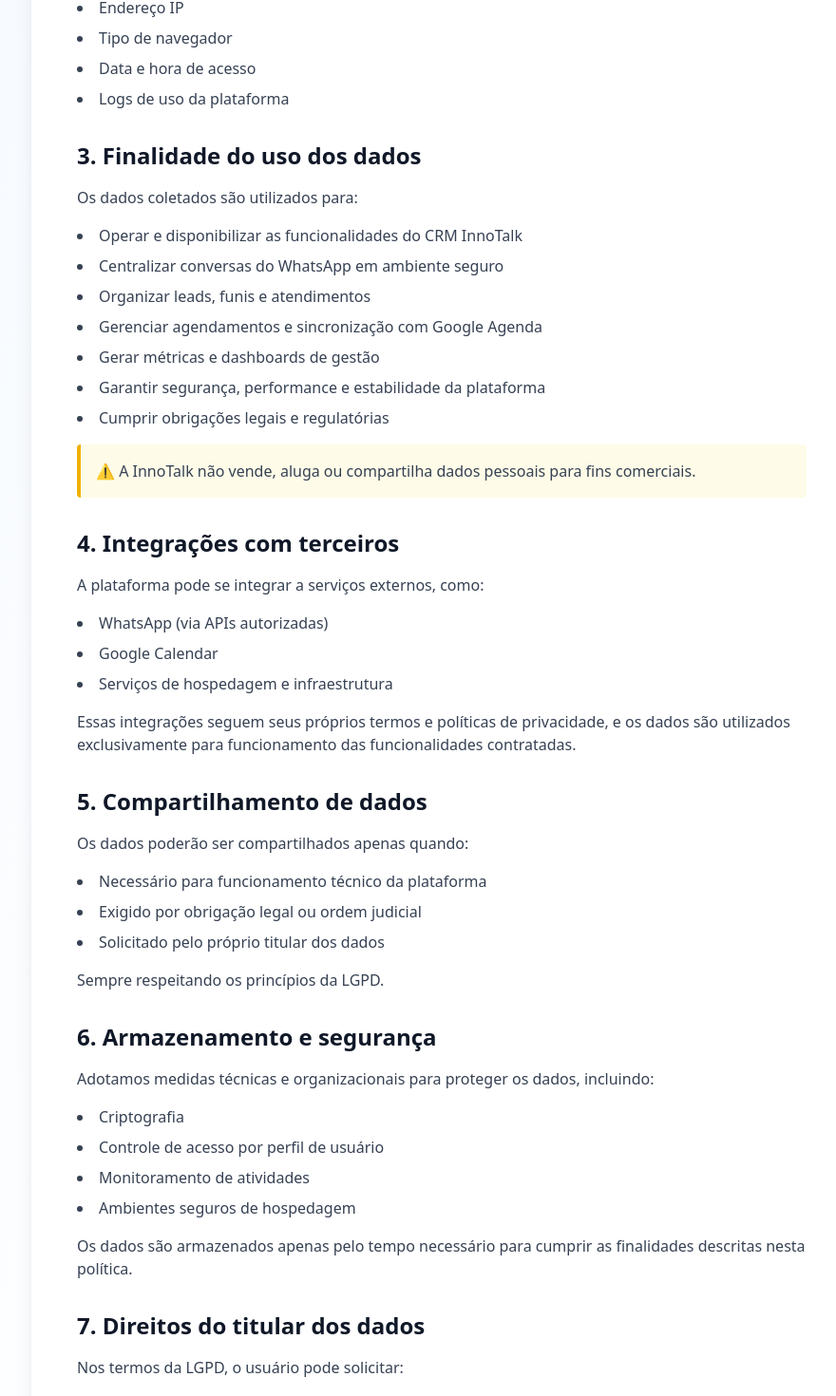
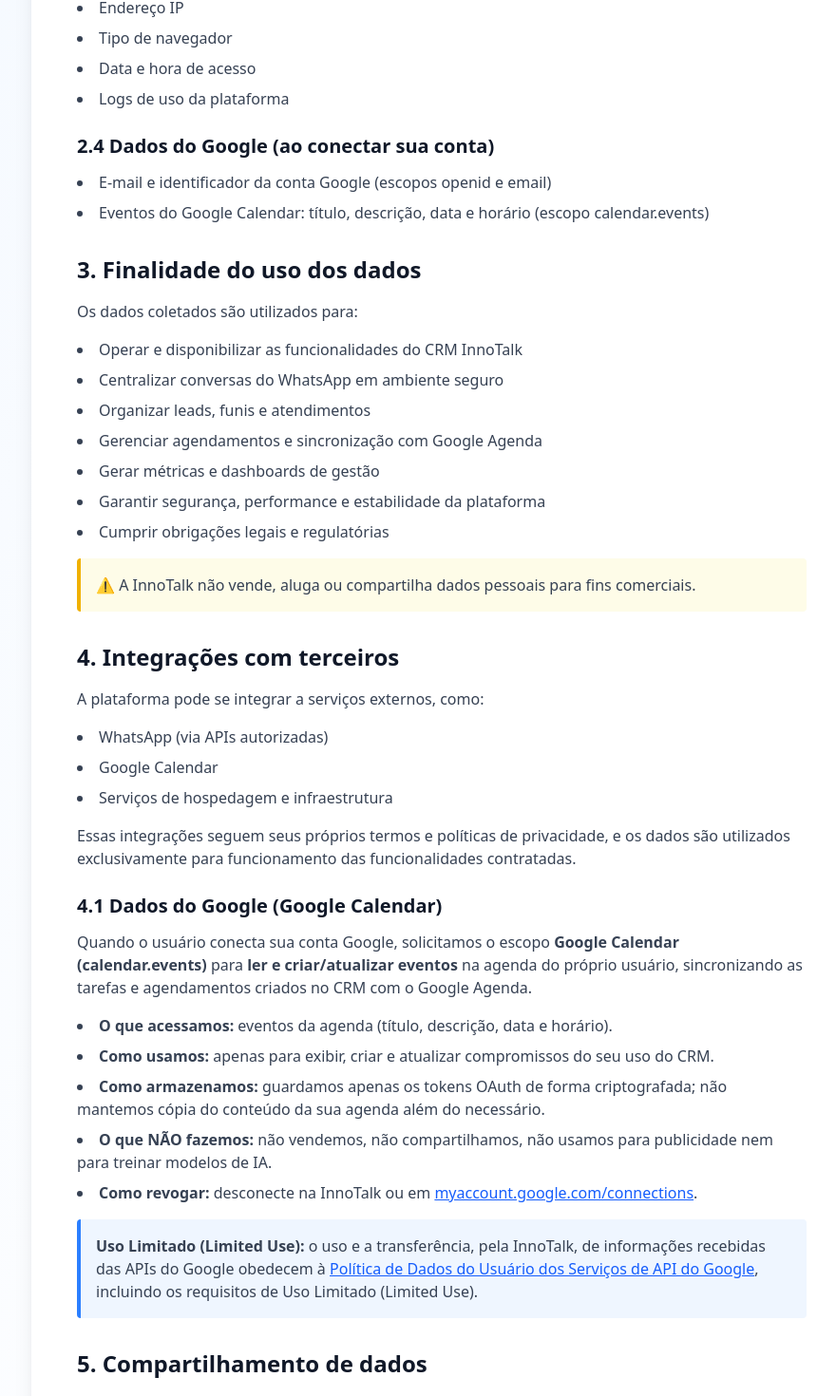
Before and after one commit to marcosmartins2/lp-innotalk, a Next.js app: page /politica-privacidade in a window 1280 px wide. Shown: the part 1352-2822 px from the top of the page at 95% size, without its empty margins (175-1055 px from the left). Built offline with nearby package versions, Linux system fonts and the light colour scheme.

Commit message:
feat: Update Privacy Policy and Footer to clarify data usage and Google API compliance

```diff
--- a/app/politica-privacidade/page.tsx
+++ b/app/politica-privacidade/page.tsx
@@ -76,11 +76,17 @@
                             </ul>
 
                             <h3 className="text-xl font-semibold text-gray-900 mb-3">2.3 Dados técnicos</h3>
-                            <ul className="list-disc list-inside space-y-2 text-gray-700">
+                            <ul className="list-disc list-inside space-y-2 mb-6 text-gray-700">
                                 <li>Endereço IP</li>
                                 <li>Tipo de navegador</li>
                                 <li>Data e hora de acesso</li>
                                 <li>Logs de uso da plataforma</li>
+                            </ul>
+
+                            <h3 className="text-xl font-semibold text-gray-900 mb-3">2.4 Dados do Google (ao conectar sua conta)</h3>
+                            <ul className="list-disc list-inside space-y-2 text-gray-700">
+                                <li>E-mail e identificador da conta Google (escopos openid e email)</li>
+                                <li>Eventos do Google Calendar: título, descrição, data e horário (escopo calendar.events)</li>
                             </ul>
                         </div>
 
@@ -109,10 +115,30 @@
                                 <li>Google Calendar</li>
                                 <li>Serviços de hospedagem e infraestrutura</li>
                             </ul>
-                            <p className="text-gray-700">
+                            <p className="text-gray-700 mb-6">
                                 Essas integrações seguem seus próprios termos e políticas de privacidade, e os dados são utilizados
                                 exclusivamente para funcionamento das funcionalidades contratadas.
                             </p>
+
+                            <h3 className="text-xl font-semibold text-gray-900 mb-3">4.1 Dados do Google (Google Calendar)</h3>
+                            <p className="text-gray-700 mb-4">
+                                Quando o usuário conecta sua conta Google, solicitamos o escopo <strong>Google Calendar
+                                    (calendar.events)</strong> para <strong>ler e criar/atualizar eventos</strong> na agenda do próprio
+                                usuário, sincronizando as tarefas e agendamentos criados no CRM com o Google Agenda.
+                            </p>
+                            <ul className="list-disc list-inside space-y-2 mb-4 text-gray-700">
+                                <li><strong>O que acessamos:</strong> eventos da agenda (título, descrição, data e horário).</li>
+                                <li><strong>Como usamos:</strong> apenas para exibir, criar e atualizar compromissos do seu uso do CRM.</li>
+                                <li><strong>Como armazenamos:</strong> guardamos apenas os tokens OAuth de forma criptografada; não mantemos cópia do conteúdo da sua agenda além do necessário.</li>
+                                <li><strong>O que NÃO fazemos:</strong> não vendemos, não compartilhamos, não usamos para publicidade nem para treinar modelos de IA.</li>
+                                <li><strong>Como revogar:</strong> desconecte na InnoTalk ou em <a className="text-blue-600 underline" href="https://myaccount.google.com/connections" target="_blank" rel="noreferrer">myaccount.google.com/connections</a>.</li>
+                            </ul>
+                            <div className="bg-blue-50 border-l-4 border-blue-500 p-4 rounded">
+                                <p className="text-gray-700">
+                                    <strong>Uso Limitado (Limited Use):</strong> o uso e a transferência, pela InnoTalk, de informações
+                                    recebidas das APIs do Google obedecem à <a className="text-blue-600 underline" href="https://developers.google.com/terms/api-services-user-data-policy" target="_blank" rel="noreferrer">Política de Dados do Usuário dos Serviços de API do Google</a>, incluindo os requisitos de Uso Limitado (Limited Use).
+                                </p>
+                            </div>
                         </div>
 
                         <div>
--- a/components/Footer.tsx
+++ b/components/Footer.tsx
@@ -105,7 +105,8 @@
                     >
                         <span className="block mb-1 text-gray-400 font-medium">Segurança e Privacidade</span>
                         A InnoTalk segue as diretrizes da LGPD. Os dados coletados são
-                        utilizados apenas para contato comercial e uso da plataforma.
+                        utilizados apenas para o funcionamento da plataforma. Dados obtidos
+                        via APIs do Google não são usados para publicidade.
                     </div>
                 </div>
 
```
